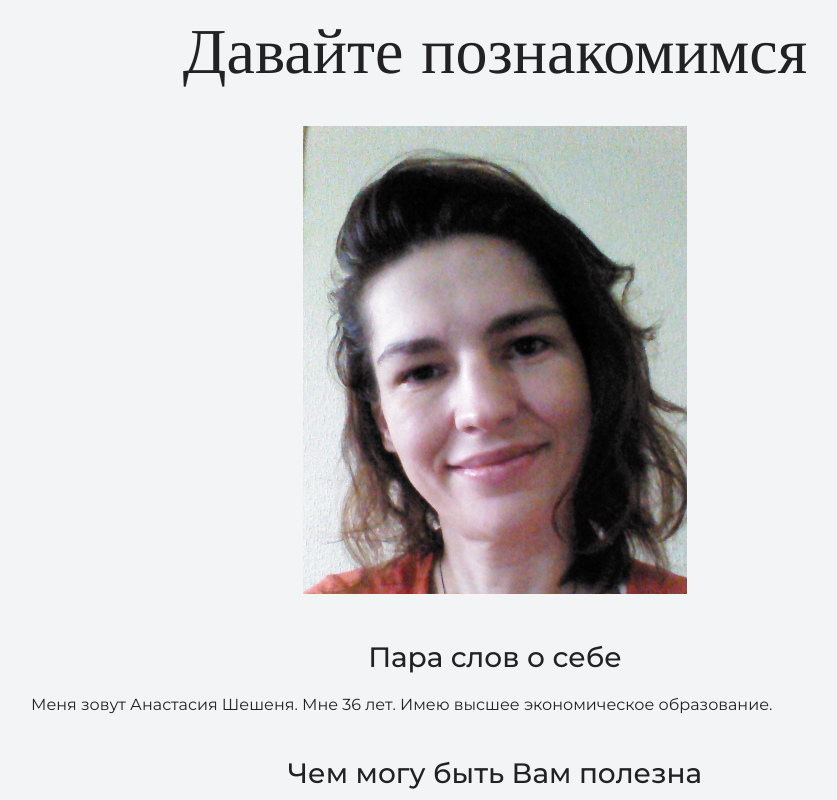
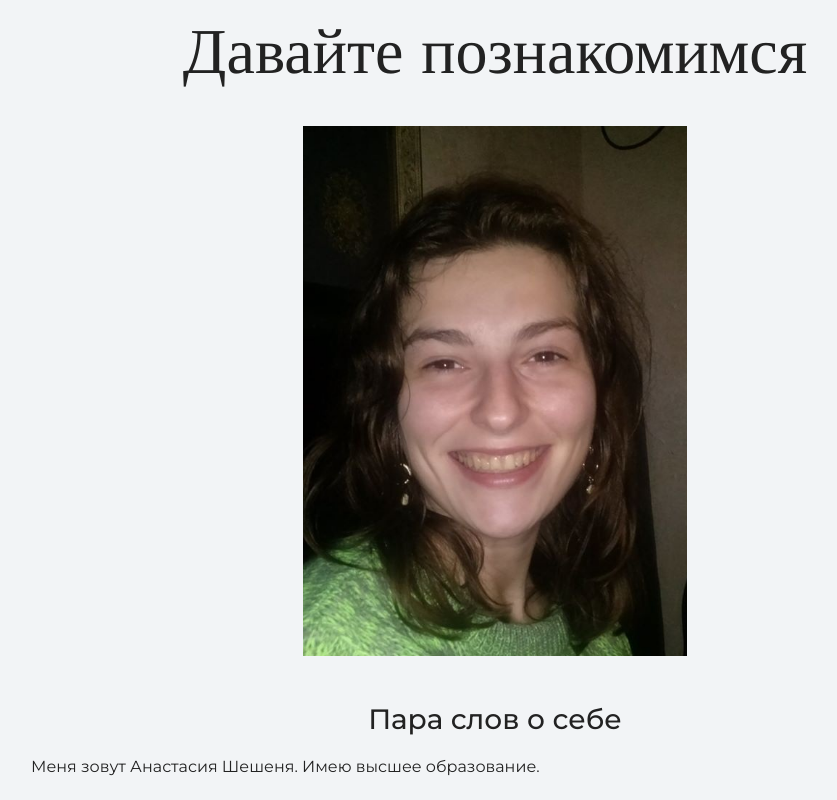
Before and after one commit to Antasnasia/sunnysite, a plain HTML site: page index.html in a window 1280 px wide. Shown: the part 880-1680 px from the top of the page, without its empty margins (145-982 px from the left). Drawn offline with nearby package versions, Linux system fonts and the light colour scheme.

Commit message:
index.html
измен. фото, инф-ции о себе

```diff
--- a/index.html
+++ b/index.html
@@ -27,10 +27,10 @@
       <div class="container">
       <h2 class="subheading">Давайте познакомимся</h2>
       <figure class="user-image">
-        <img src="files/user.jpg" width="384" height=auto alt=" MY Фотография">
+        <img src="files/user2.jpg" width="384" height=auto alt=" MY Фотография">
       </figure>
       <h3>Пара слов о себе</h3>
-      <p>Меня зовут Анастасия Шешеня. Мне 36 лет. Имею высшее экономическое образование.</p>
+      <p>Меня зовут Анастасия Шешеня. Имею высшее образование.</p>
       <h3>Чем могу быть Вам полезна</h3>
       <p>Занимаюсь версткой более 2-х лет, владею семантической разметкой HTML и CSS.
         Умею работать со спецификацией, чтобы правильно подбирать теги под задачу,
```
